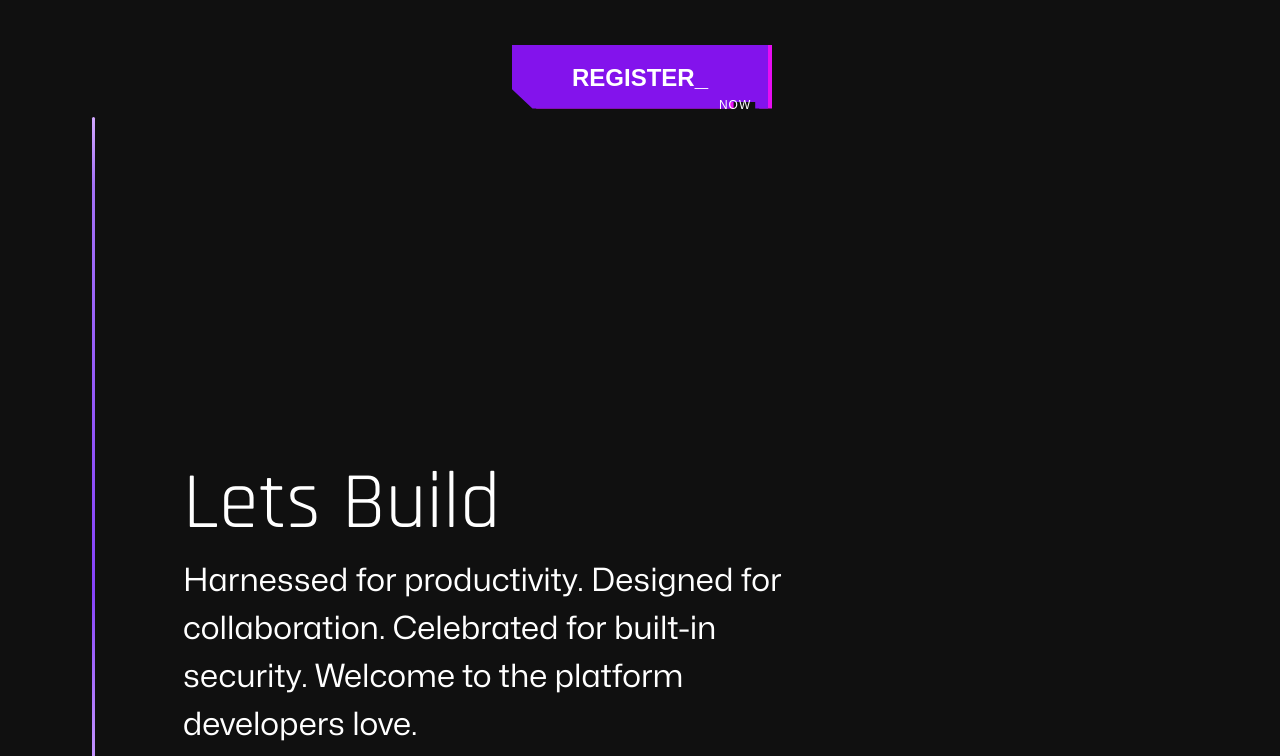
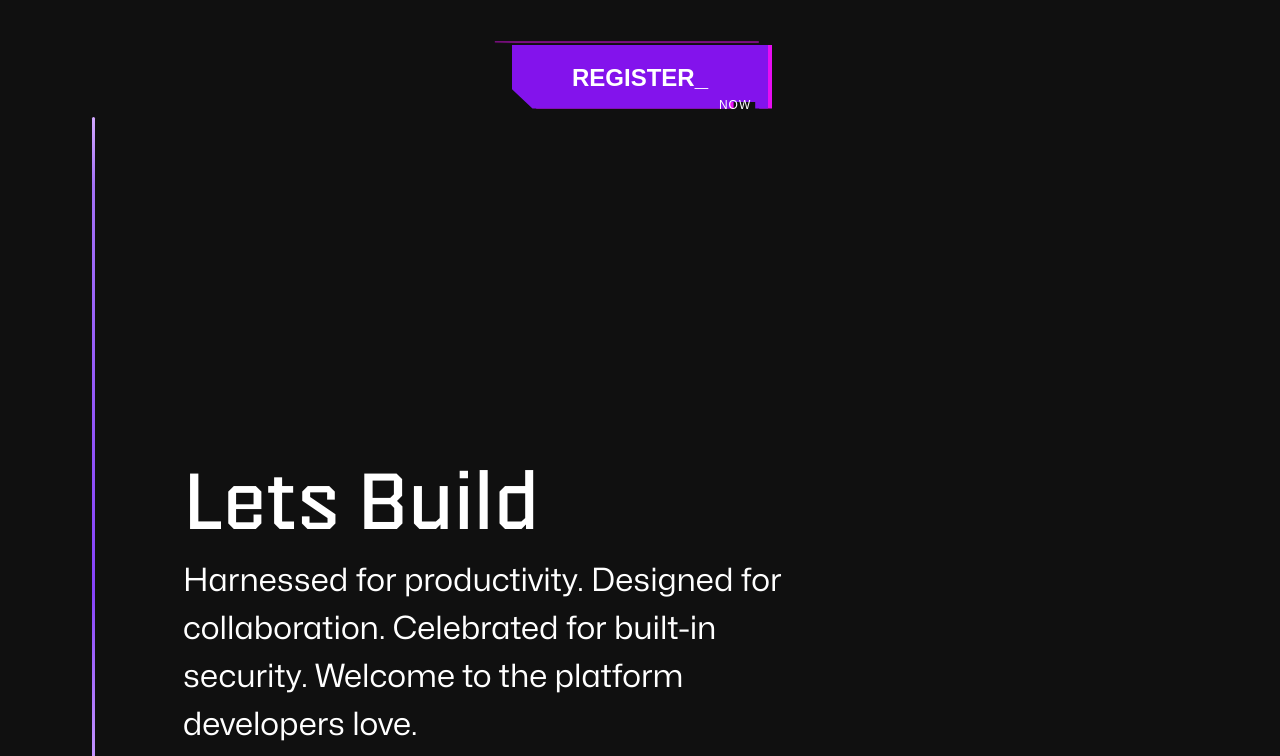
Before and after one commit to IndiaTechCollective/website, a plain HTML site: page index.html in a window 1280 px wide. Shown: the part 459-1215 px from the top of the page. Drawn offline with Linux system fonts and the light colour scheme; a web font is replaced by a local one.

Commit message:
Added Nippo and made button animation infinite

```diff
--- a/css/style.css
+++ b/css/style.css
@@ -34,6 +34,12 @@
   font-stretch: 75% 125%;
 }
 
+@font-face {
+  font-family: 'Nippo';
+  font-weight: normal;
+  src: url('../fonts/Nippo/Nippo-Regular.otf') format('opentype');
+}
+
 body {
   font-family: 'Mona Sans', monospace;
   color: #444444;
@@ -55,7 +61,7 @@ h3,
 h4,
 h5,
 h6 {
-  font-family: 'Rajdhani', monospace;
+  font-family: 'Nippo';
 }
 
 /*--------------------------------------------------------------
@@ -1651,13 +1657,13 @@ section {
   background: var(--shadow-primary);
   text-shadow: 2px 2px var(--shadow-primary), -2px -2px var(--shadow-secondary);
   clip-path: var(--clip);
-  animation: glitch 2s infinite;
-  display: none;
-}
-
-.cybr-btn:hover .cybr-btn__glitch {
+  animation: glitch 5s infinite;
   display: block;
 }
+
+/* .cybr-btn:hover .cybr-btn__glitch {
+  display: block;
+} */
 
 .cybr-btn__glitch:before {
   content: '';
```
Also changed, not shown: fonts/Nippo/Nippo-Bold.otf (added), fonts/Nippo/Nippo-Extralight.otf (added), fonts/Nippo/Nippo-Light.otf (added), fonts/Nippo/Nippo-Medium.otf (added), fonts/Nippo/Nippo-Regular.otf (added).
